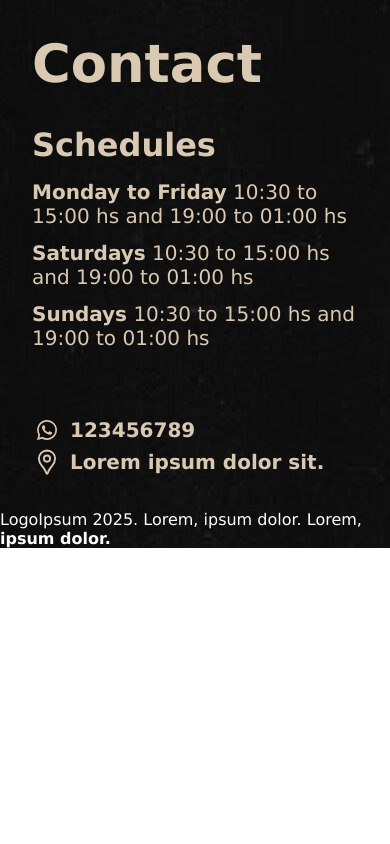
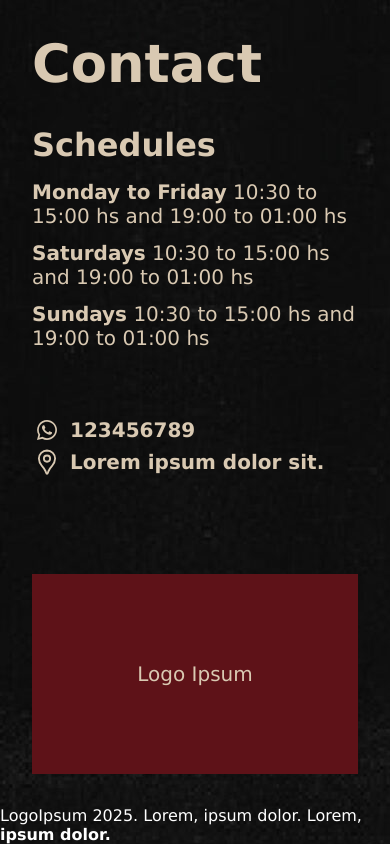
Before and after one commit to ojalv/winebistro-landing, a plain HTML site: page index.html in a window 390 px wide. Shown: the part 2912-3756 px from the top of the page. Before the commit the page ends 3460 px from the top, so only its background shows below. Drawn offline with Linux system fonts and the light colour scheme.

Commit message:
feat(mobile): add big logo placeholder

```diff
--- a/index.html
+++ b/index.html
@@ -176,6 +176,9 @@
             <p><strong>Lorem ipsum dolor sit.</strong></p>
           </div>
         </div>
+        <div class="big-logo">
+          Logo Ipsum
+        </div>
       </section>
       <section class="footer">
         <span
--- a/style.css
+++ b/style.css
@@ -262,6 +262,7 @@ body {
   flex-direction: column;
   justify-content: center;
   margin-top: 4rem;
+  margin-bottom: 6rem;
 }
 .contact .contact-information .line {
   display: flex;
@@ -277,6 +278,18 @@ body {
   text-decoration: none;
   color: rgb(217, 201, 178);
 }
+
+.contact .big-logo{
+  background-color: rgb(94, 18, 24);
+  width: 100%;
+  height: 200px;
+  display: flex;
+  justify-content: center;
+  align-items: center;
+  text-align: center;
+}
+
+
 .footer {
   grid-area: footer;
 }
```
